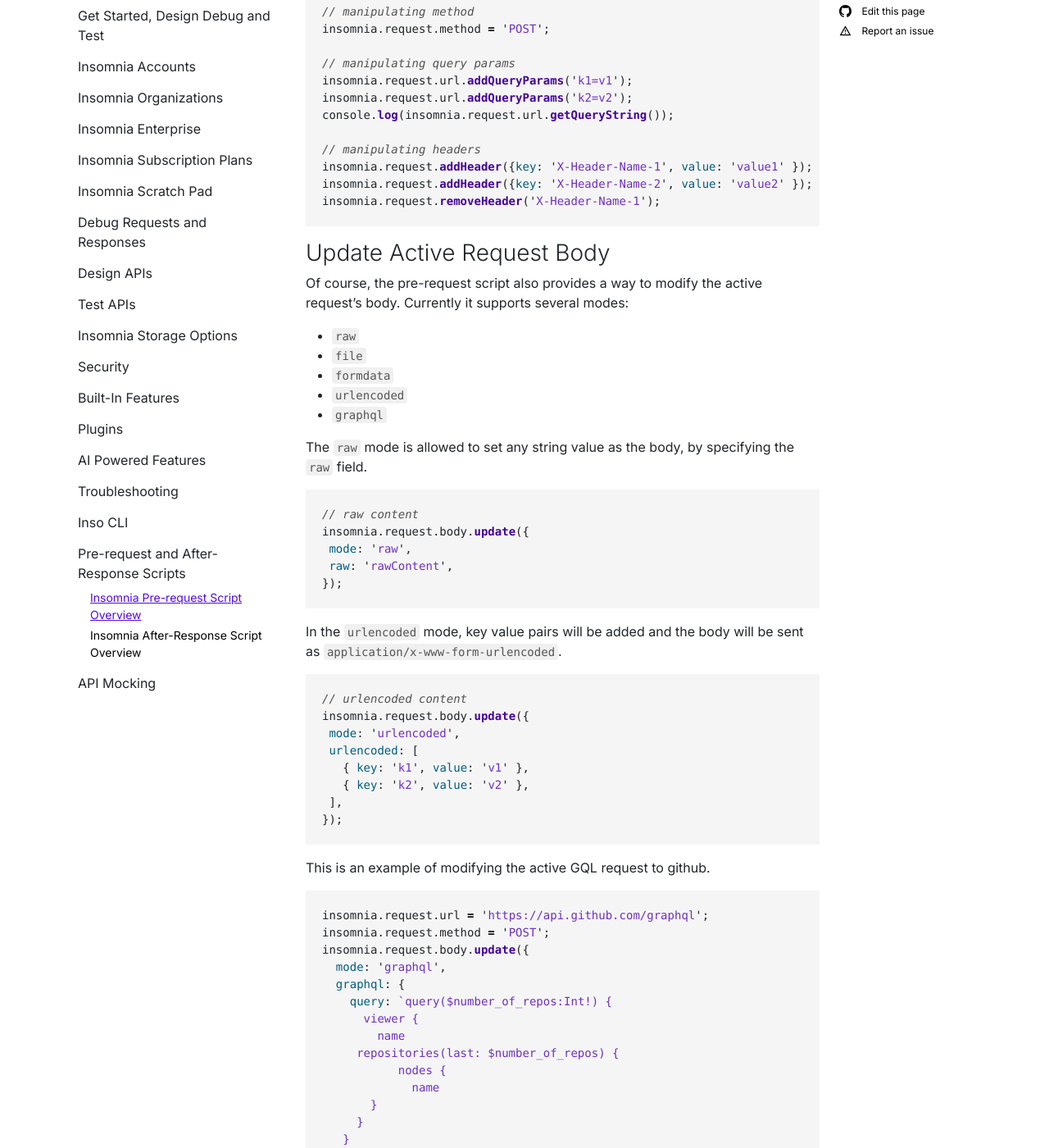
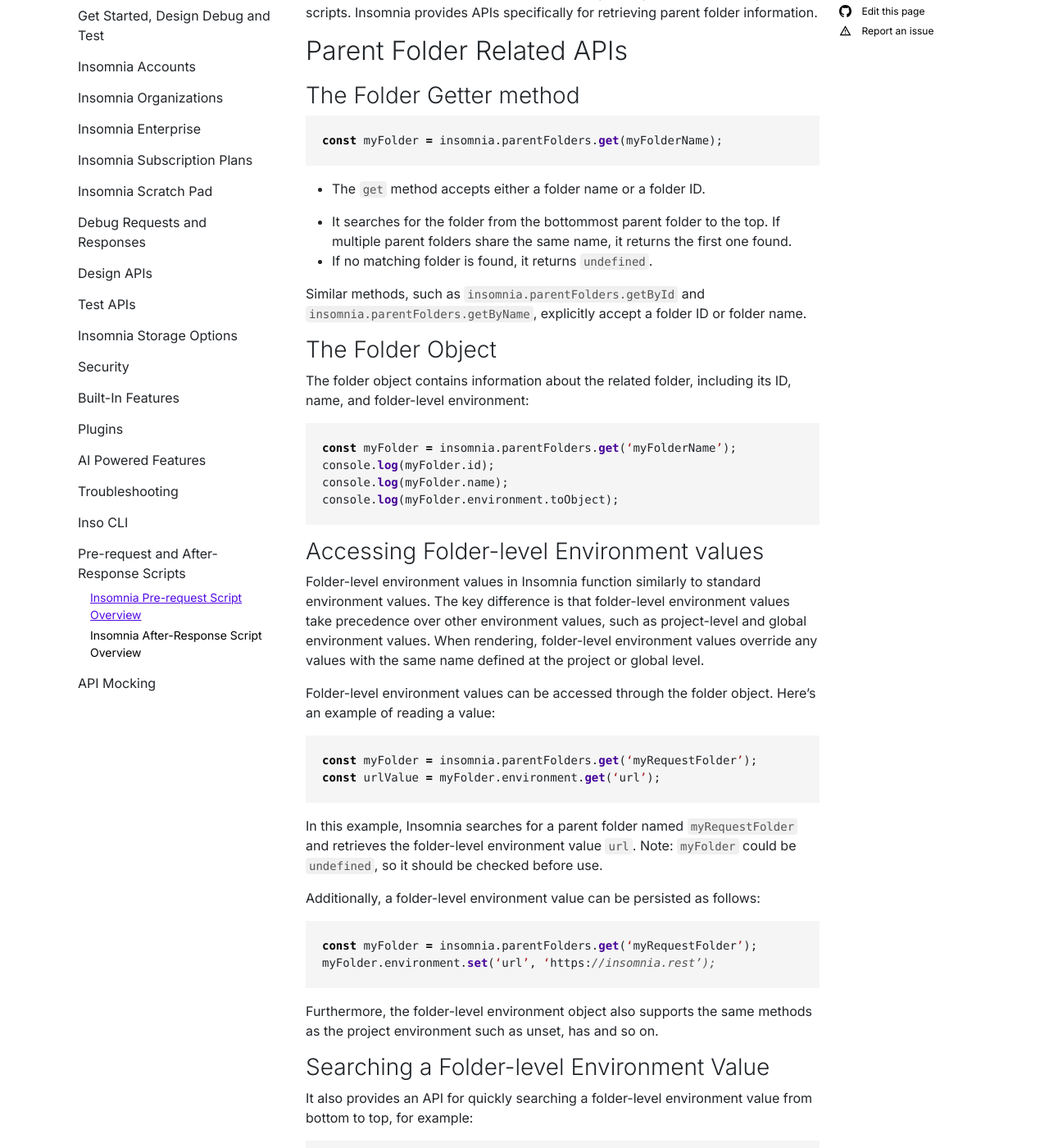
Before and after one commit to Kong/insomnia-docs, a Jekyll site: the page built from docs/insomnia/pre-request-script.md, in a window 1280 px wide and 1400 px high, scrolled down 2025 px. Shown: the whole window at 82% size. Built offline with Jekyll 4.4.1, drawn with Linux system fonts in a browser that asks for light colours; comment, search, counter and statistics services are not loaded; some of the changed text lies outside the part shown.

Commit message:
folder scripts

````diff
--- a/docs/insomnia/pre-request-script.md
+++ b/docs/insomnia/pre-request-script.md
@@ -66,6 +66,67 @@
 const welcome = insomnia.environment.replaceIn("Hello {{name}}.");
 console.log(welcome);
 ```
+
+## Accessing Folder-level Environment from Script
+In Insomnia, multiple requests can be grouped within a folder, allowing for organization based on different use cases. These parent folders can influence request behavior in various ways, such as overriding project-level environment values and defining common headers.
+
+Parent folders can also be accessed from both pre-request and after-response scripts. Insomnia provides APIs specifically for retrieving parent folder information.
+
+## Parent Folder Related APIs
+
+### The Folder Getter method
+
+
+```js
+const myFolder = insomnia.parentFolders.get(myFolderName);
+```
+* The `get` method accepts either a folder name or a folder ID.
+
+* It searches for the folder from the bottommost parent folder to the top. If multiple parent folders share the same name, it returns the first one found.
+* If no matching folder is found, it returns `undefined`.
+
+Similar methods, such as `insomnia.parentFolders.getById` and `insomnia.parentFolders.getByName`, explicitly accept a folder ID or folder name.
+
+### The Folder Object
+
+The folder object contains information about the related folder, including its ID, name, and folder-level environment:
+
+```js
+const myFolder = insomnia.parentFolders.get(‘myFolderName’);
+console.log(myFolder.id);
+console.log(myFolder.name);
+console.log(myFolder.environment.toObject);
+```
+
+### Accessing Folder-level Environment values
+Folder-level environment values in Insomnia function similarly to standard environment values. The key difference is that folder-level environment values take precedence over other environment values, such as project-level and global environment values. When rendering, folder-level environment values override any values with the same name defined at the project or global level.
+
+Folder-level environment values can be accessed through the folder object. Here’s an example of reading a value:
+
+```js
+const myFolder = insomnia.parentFolders.get(‘myRequestFolder’);
+const urlValue = myFolder.environment.get(‘url’);
+```
+In this example, Insomnia searches for a parent folder named `myRequestFolder` and retrieves the folder-level environment value `url`.
+Note: `myFolder` could be `undefined`, so it should be checked before use.
+
+Additionally, a folder-level environment value can be persisted as follows:
+
+```js
+const myFolder = insomnia.parentFolders.get(‘myRequestFolder’);
+myFolder.environment.set(‘url’, ‘https://insomnia.rest’);
+```
+
+Furthermore, the folder-level environment object also supports the same methods as the project environment such as unset, has and so on.
+
+### Searching a Folder-level Environment Value
+It also provides an API for quickly searching a folder-level environment value from bottom to top, for example:
+```js
+const myEnv = insomnia.parentFolders.findValue(‘envKey‘);
+```
+This interface searches the `envKey` from bottom parent folder to top parent folder, until it has found the key, and returns the value.
+If not found, it returns `undefined`.
+
 
 ### Update Active Request URL, Query Params or Headers
 
````
